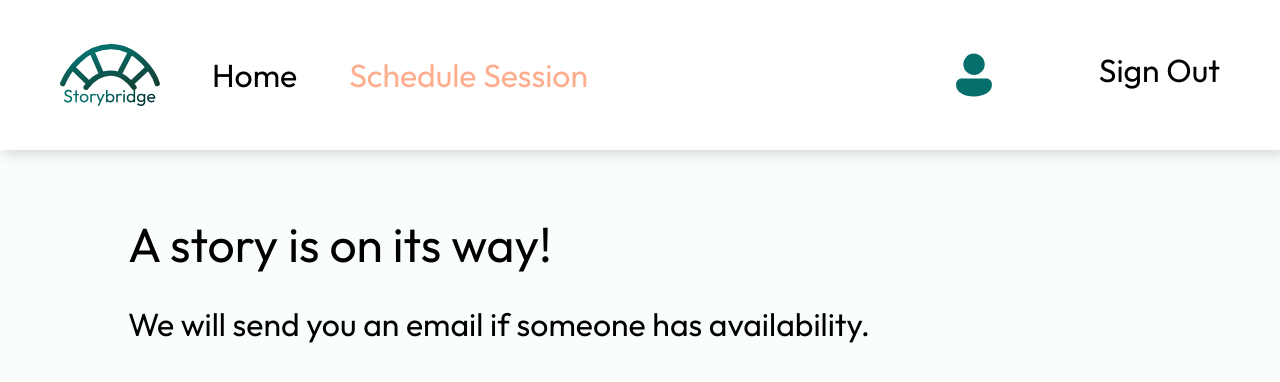
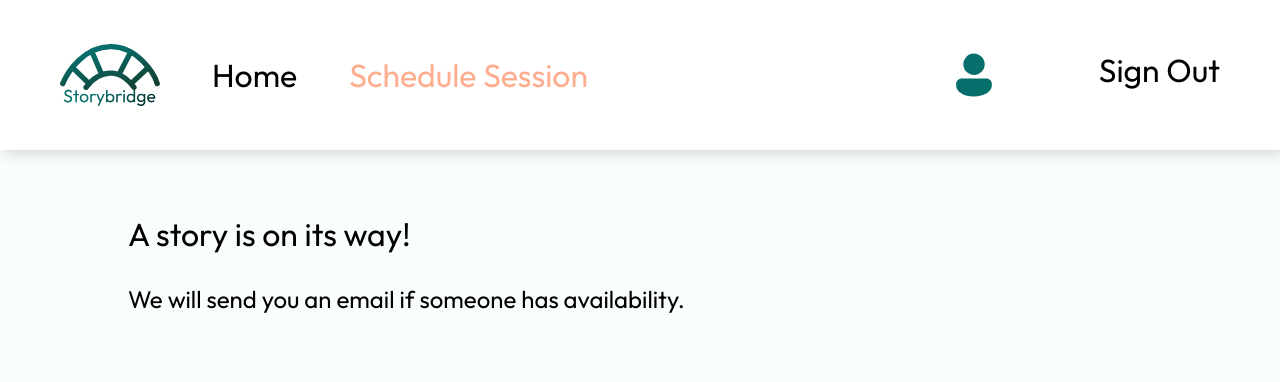
Before and after one commit to s-palakur/story-bridge, a Next.js app in the folder storybridge/: page /scheduling/success in a window 1280 px wide. Shown: the top 382 px of the page. Built offline with nearby package versions, Linux system fonts and the light colour scheme; no server answers; the database is empty.

Commit message:
fixed font in success page

```diff
--- a/storybridge/app/scheduling/success/page.jsx
+++ b/storybridge/app/scheduling/success/page.jsx
@@ -9,10 +9,8 @@ export default function Home() {
     <div>
       <Navbar pageName="scheduling" />
       <div className={styles.main}>
-        <div className={styles.title}>A story is on its way!</div>
-        <div className={styles.subtitle}>
-          We will send you an email if someone has availability.
-        </div>
+        <h1>A story is on its way!</h1>
+        <h2>We will send you an email if someone has availability.</h2>
       </div>
     </div>
   );
```
